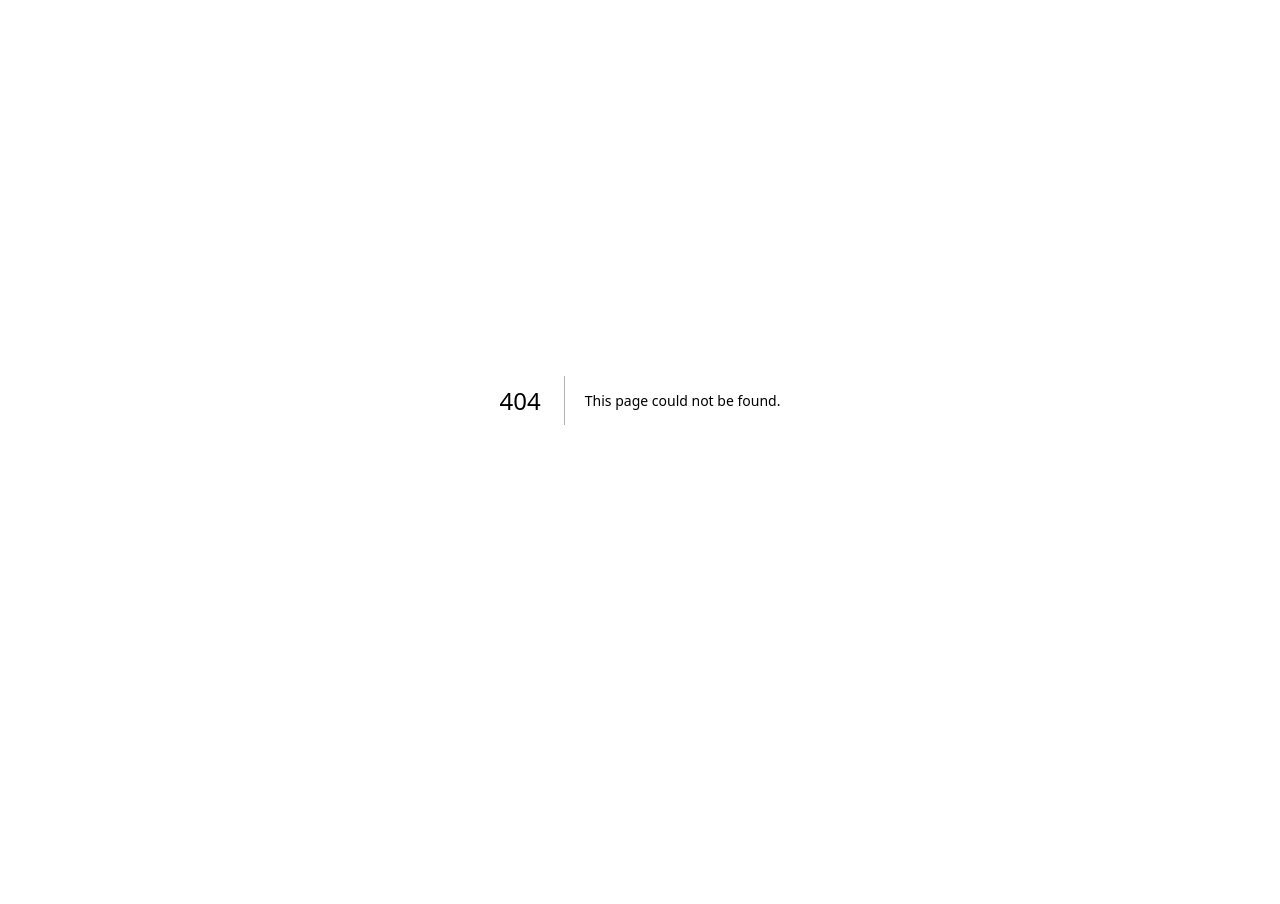
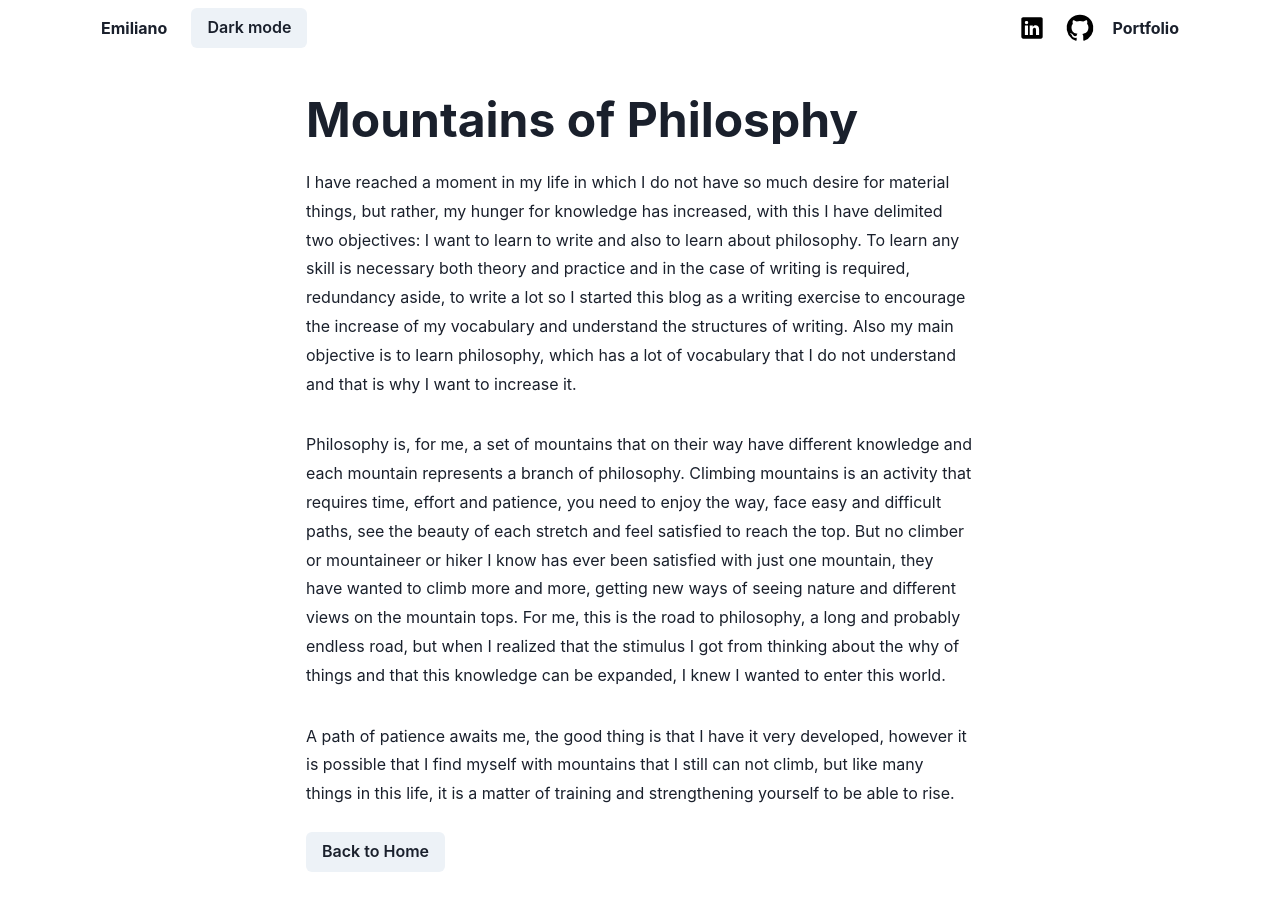
Before and after one commit to EmilianoCBE/blog, a Next.js app: page /mountains-philosophy in a window 1280 px wide. Before the commit this address had no page. Before the commit the page ends 800 px from the top, so only its background shows below. Built offline with nearby package versions, Linux system fonts and the light colour scheme.

Commit message:
Article added

```diff
--- a/src/components/Description.js
+++ b/src/components/Description.js
@@ -1,14 +1,14 @@
-import { Box, Container, Flex, Text } from "@chakra-ui/react"
 import Image from "next/image"
 import Link from "next/link"
-import { useColorMode } from '@chakra-ui/react'
+
+import { Box, Container, Flex, Text, useColorMode  } from "@chakra-ui/react"
 
 export const Description = () => {
   const { colorMode, toggleColorMode } = useColorMode()
 
   return (
     <Box>
-      <Container as='Flex'size={{lg: 'lg'}} alignItems='left'>
+      <Container as='Flex'msize={{lg: 'lg'}} alignItems='left'>
         <Text lineHeight='1.8rem'>
             This blog will serve as a thought disposer, as a life and tech knowledge
             diary, and also for curiosities and random night thoughts.
--- a/src/pages/_document.js
+++ b/src/pages/_document.js
@@ -1,6 +1,4 @@
-import { ColorModeScript } from '@chakra-ui/react'
 import NextDocument, { Html, Head, Main, NextScript } from 'next/document'
-import theme from '@/config/theme'
 
 export default class Document extends NextDocument {
   render() {
@@ -8,7 +6,6 @@ export default class Document extends NextDocument {
       <Html lang='en'>
         <Head />
         <body>
-          {/* <ColorModeScript initialColorMode={theme.config.initialColorMode} /> */}
           <Main />
           <NextScript />
         </body>
--- /dev/null
+++ b/src/pages/mountains-philosophy.js
@@ -0,0 +1,51 @@
+import Head from "next/head";
+
+import { Box, Container, Stack, Heading, Text, Button } from "@chakra-ui/react";
+
+import { Header } from "@/components/Header";
+import Link from "next/link";
+
+export default function MountainsOfPhilosophy(){
+  return(
+    <>
+        <Head>
+            <title>Mountains of Philosphy</title>
+            <meta name="description" content="Generated by create next app" />
+            <meta name="viewport" content="width=device-width, initial-scale=1" />
+            <link rel="icon" href="/favicon.ico" />
+        </Head>
+
+        <Header />
+        <main>
+            <Container maxWidth='43.75rem' marginBottom='2rem'>
+                <Box>
+                    <Container as='Flex' size={{lg: 'xl'}} alignItems='left' m='0 10rem'>
+                        <Heading as='h1' size={{base: 'xl', md:'2xl'}} noOfLines={1} marginBottom='1.5rem'>
+                            Mountains of Philosphy
+                        </Heading>
+                        <Stack as='ul' listStyleType='none' spacing='2rem'>
+                            <Text lineHeight='1.8rem'>
+                            I have reached a moment in my life in which I do not have so much desire for material things, but rather, my hunger for knowledge has increased, with this I have delimited two objectives: I want to learn to write and also to learn about philosophy.
+                            To learn any skill is necessary both theory and practice and in the case of writing is required, redundancy aside, to write a lot so I started this blog as a writing exercise to encourage the increase of my vocabulary and understand the structures of writing.
+                            Also my main objective is to learn philosophy, which has a lot of vocabulary that I do not understand and that is why I want to increase it.
+                            </Text>
+                            <Text lineHeight='1.8rem'>
+                            Philosophy is, for me, a set of mountains that on their way have different knowledge and each mountain represents a branch of philosophy.
+                            Climbing mountains is an activity that requires time, effort and patience, you need to enjoy the way, face easy and difficult paths, see the beauty of each stretch and feel satisfied to reach the top.
+                            But no climber or mountaineer or hiker I know has ever been satisfied with just one mountain, they have wanted to climb more and more, getting new ways of seeing nature and different views on the mountain tops.
+                            For me, this is the road to philosophy, a long and probably endless road, but when I realized that the stimulus I got from thinking about the why of things and that this knowledge can be expanded, I knew I wanted to enter this world.
+                            </Text>
+                            <Text lineHeight='1.8rem'>
+                            A path of patience awaits me, the good thing is that I have it very developed, however it is possible that I find myself with mountains that I still can not climb, but like many things in this life, it is a matter of training and strengthening yourself to be able to rise.
+                            </Text>
+                        </Stack>
+                    </Container>
+                </Box>
+                <Button>
+                    <Link href='/'>Back to Home</Link>
+                </Button>
+            </Container>
+        </main>
+    </>
+  )
+}
```
Also changed, not shown: src/components/ArticlesContainer.js (added, +31 -0 lines), src/components/Header.js (+2 -5 lines), src/config/theme.js (deleted, +0 -11 lines), src/pages/_app.js (+0 -16 lines), src/pages/index.js (+7 -7 lines).
